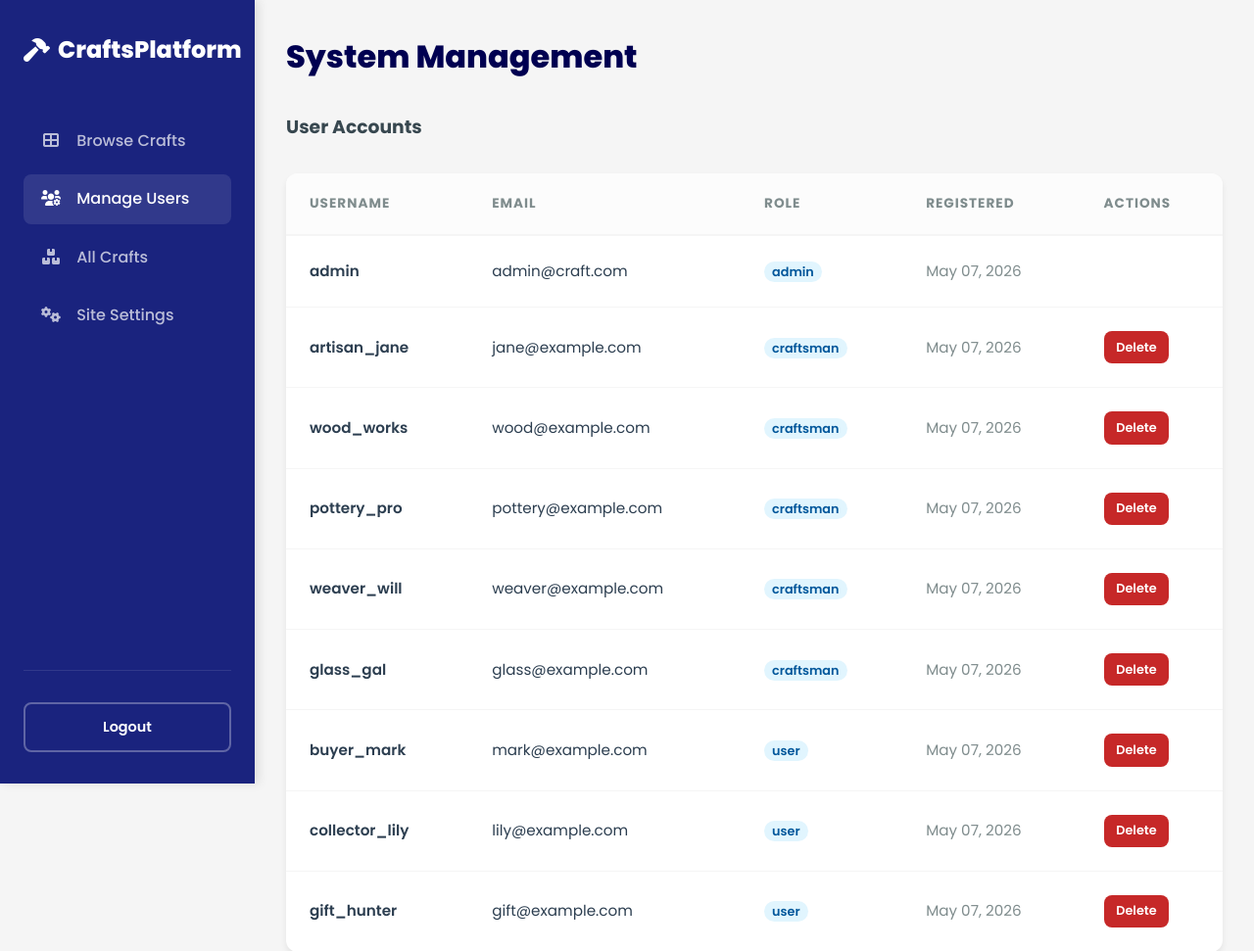
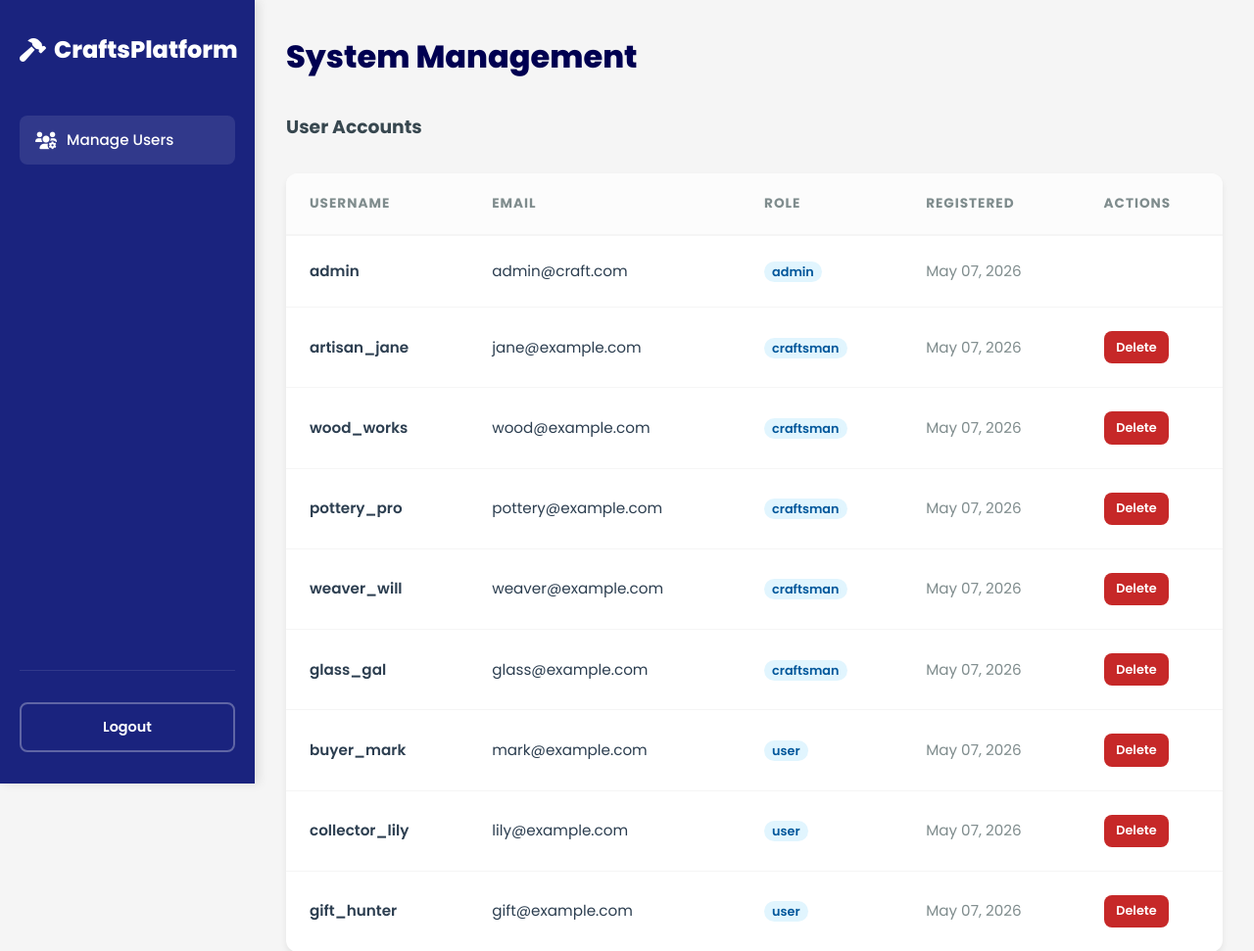
Before and after one commit to AnasMo04/Handmade-Platform, a PHP site: page /admin_dashboard.php in a window 1280 px wide. Shown: the top 971 px of the page at 98% size. Run offline with PHP 8.4, Linux system fonts and the light colour scheme; a user stored in the database is signed in; data comes from the database, SQL or seed files in the repository.

Commit message:
Refine Sidebar UI and streamline navigation links for all roles
- Set Sidebar to `position: sticky; top: 0; height: 100vh;` for fixed positioning.
- Streamlined navigation links for Admin, Craftsman, and Regular User roles.
- Improved icon and text alignment with consistent padding in the sidebar.
- Ensured the Logout button is positioned at the very bottom of the sidebar.
- Maintained a spacious and professional content area layout.

Co-authored-by: AnasMo04 <180174366+AnasMo04@users.noreply.github.com>

```diff
--- a/add_craft.php
+++ b/add_craft.php
@@ -72,8 +72,6 @@ if ($_SERVER['REQUEST_METHOD'] == 'POST') {
                 <li><a href="craftsman_dashboard.php"><i class="fas fa-chart-line"></i> <span>My Dashboard</span></a></li>
                 <li><a href="index.php"><i class="fas fa-search"></i> <span>Browse Others</span></a></li>
                 <li><a href="craftsman_dashboard.php"><i class="fas fa-box-open"></i> <span>My Inventory</span></a></li>
-                <li><a href="add_craft.php" class="active"><i class="fas fa-plus-circle"></i> <span>Add New Craft</span></a></li>
-                <li><a href="#"><i class="fas fa-user-circle"></i> <span>Profile</span></a></li>
             </ul>
             <div class="sidebar-footer">
                 <a href="logout.php" class="btn btn-outline" style="width: 100%; border-color: rgba(255,255,255,0.3); color: #fff;">Logout</a>
--- a/admin_dashboard.php
+++ b/admin_dashboard.php
@@ -35,10 +35,7 @@ $success = isset($_GET['success']) ? $_GET['success'] : '';
                 <span>CraftsPlatform</span>
             </a>
             <ul class="sidebar-nav">
-                <li><a href="index.php"><i class="fas fa-th-large"></i> <span>Browse Crafts</span></a></li>
                 <li><a href="admin_dashboard.php" class="active"><i class="fas fa-users-cog"></i> <span>Manage Users</span></a></li>
-                <li><a href="admin_dashboard.php"><i class="fas fa-boxes"></i> <span>All Crafts</span></a></li>
-                <li><a href="#"><i class="fas fa-cogs"></i> <span>Site Settings</span></a></li>
             </ul>
             <div class="sidebar-footer">
                 <a href="logout.php" class="btn btn-outline" style="width: 100%; border-color: rgba(255,255,255,0.3); color: #fff;">Logout</a>
--- a/craftsman_dashboard.php
+++ b/craftsman_dashboard.php
@@ -35,8 +35,6 @@ $success = isset($_GET['success']) ? $_GET['success'] : '';
                 <li><a href="craftsman_dashboard.php" class="active"><i class="fas fa-chart-line"></i> <span>My Dashboard</span></a></li>
                 <li><a href="index.php"><i class="fas fa-search"></i> <span>Browse Others</span></a></li>
                 <li><a href="craftsman_dashboard.php"><i class="fas fa-box-open"></i> <span>My Inventory</span></a></li>
-                <li><a href="add_craft.php"><i class="fas fa-plus-circle"></i> <span>Add New Craft</span></a></li>
-                <li><a href="#"><i class="fas fa-user-circle"></i> <span>Profile</span></a></li>
             </ul>
             <div class="sidebar-footer">
                 <a href="logout.php" class="btn btn-outline" style="width: 100%; border-color: rgba(255,255,255,0.3); color: #fff;">Logout</a>
--- a/css/style.css
+++ b/css/style.css
@@ -58,13 +58,14 @@ body {
     width: var(--sidebar-width);
     background: var(--primary-color);
     color: #ffffff;
-    padding: 2rem 1.5rem;
+    padding: 2rem 1.25rem;
     display: flex;
     flex-direction: column;
     position: sticky;
     top: 0;
     height: 100vh;
     box-shadow: 4px 0 10px rgba(0,0,0,0.1);
+    flex-shrink: 0;
 }
 
 .sidebar .logo {
@@ -92,9 +93,11 @@ body {
     text-decoration: none;
     padding: 0.8rem 1rem;
     border-radius: 8px;
-    display: block;
+    display: flex;
+    align-items: center;
     font-weight: 500;
     transition: all 0.2s;
+    font-size: 0.95rem;
 }
 
 .sidebar-nav a:hover, .sidebar-nav a.active {
@@ -103,9 +106,10 @@ body {
 }
 
 .sidebar-nav a i {
-    width: 24px;
-    margin-right: 10px;
+    width: 20px;
+    margin-right: 12px;
     text-align: center;
+    font-size: 1.1rem;
 }
 
 .sidebar-footer {
--- a/edit_craft.php
+++ b/edit_craft.php
@@ -88,8 +88,6 @@ if ($_SERVER['REQUEST_METHOD'] == 'POST') {
                 <li><a href="craftsman_dashboard.php"><i class="fas fa-chart-line"></i> <span>My Dashboard</span></a></li>
                 <li><a href="index.php"><i class="fas fa-search"></i> <span>Browse Others</span></a></li>
                 <li><a href="craftsman_dashboard.php" class="active"><i class="fas fa-box-open"></i> <span>My Inventory</span></a></li>
-                <li><a href="add_craft.php"><i class="fas fa-plus-circle"></i> <span>Add New Craft</span></a></li>
-                <li><a href="#"><i class="fas fa-user-circle"></i> <span>Profile</span></a></li>
             </ul>
             <div class="sidebar-footer">
                 <a href="logout.php" class="btn btn-outline" style="width: 100%; border-color: rgba(255,255,255,0.3); color: #fff;">Logout</a>
```
Also changed, not shown: index.php (+3 -6 lines), 1 other file.
